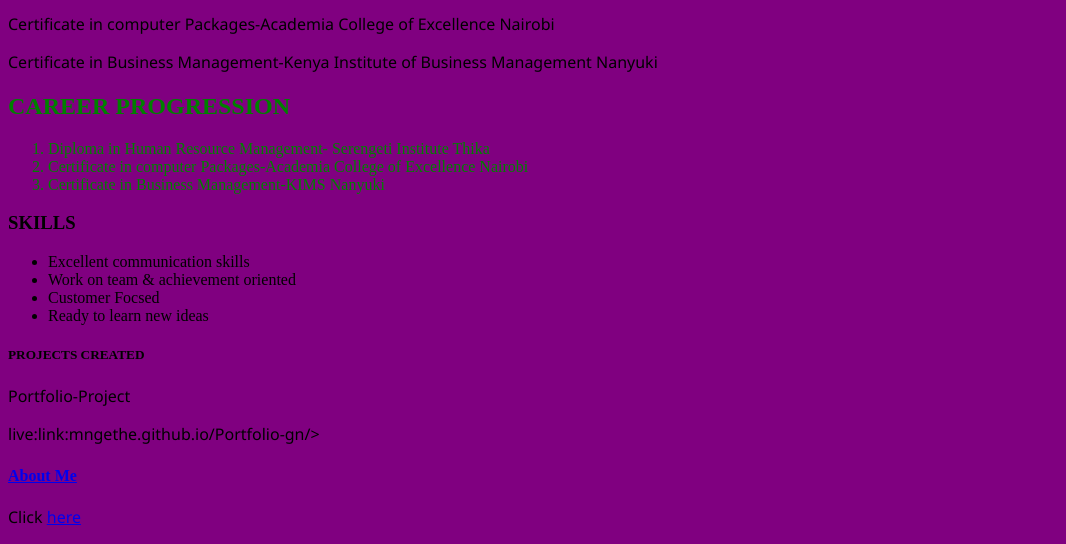
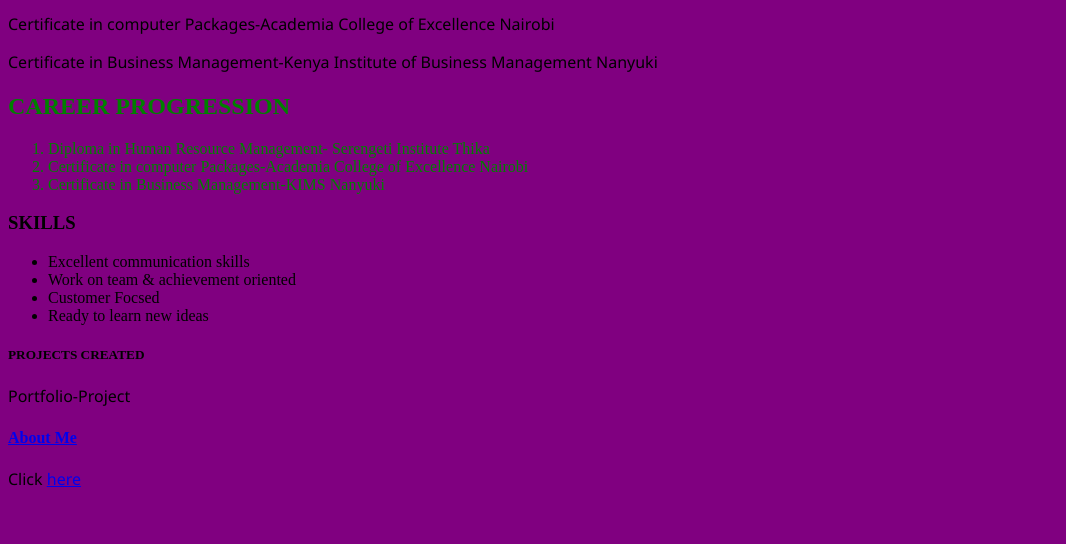
Before and after one commit to mngethe/Portfolio-gn, a plain HTML site: page index.html in a window 1280 px wide. Shown: the part 389-933 px from the top of the page, without its empty margins (0-1066 px from the left). After the commit the page ends 895 px from the top, so only its background shows below. Drawn offline with Linux system fonts and the light colour scheme.

Commit message:
commit project

```diff
--- a/index.html
+++ b/index.html
@@ -57,7 +57,7 @@
      <div>
         <h5>PROJECTS CREATED</h5>
         <p>Portfolio-Project</p>
-     <p>live:link:mngethe.github.io/Portfolio-gn/></p>
+     <p></p>
      </div>
     <div>
         <h4><a href="Info_Me.html">About Me </a> </h4>
```
